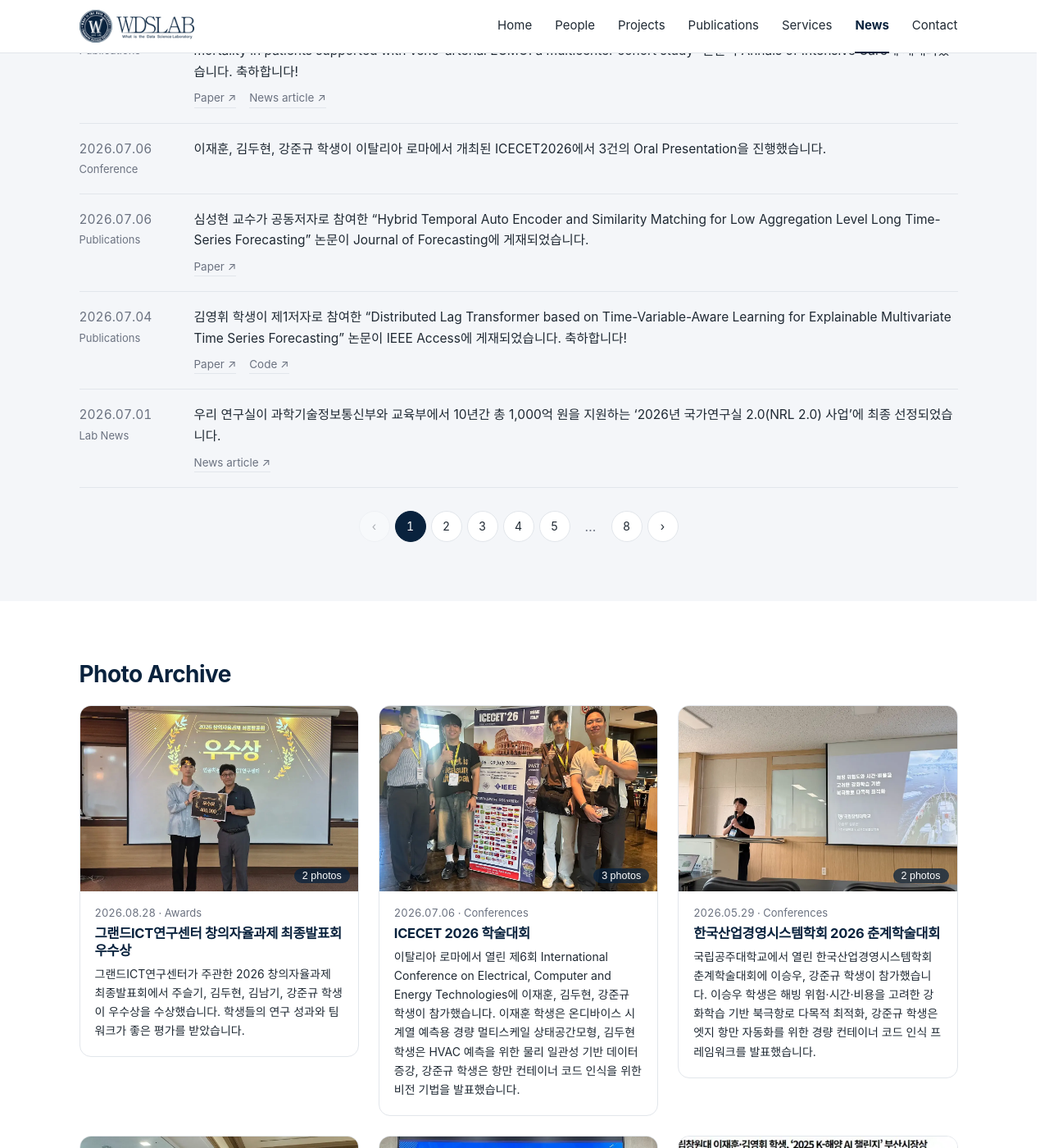
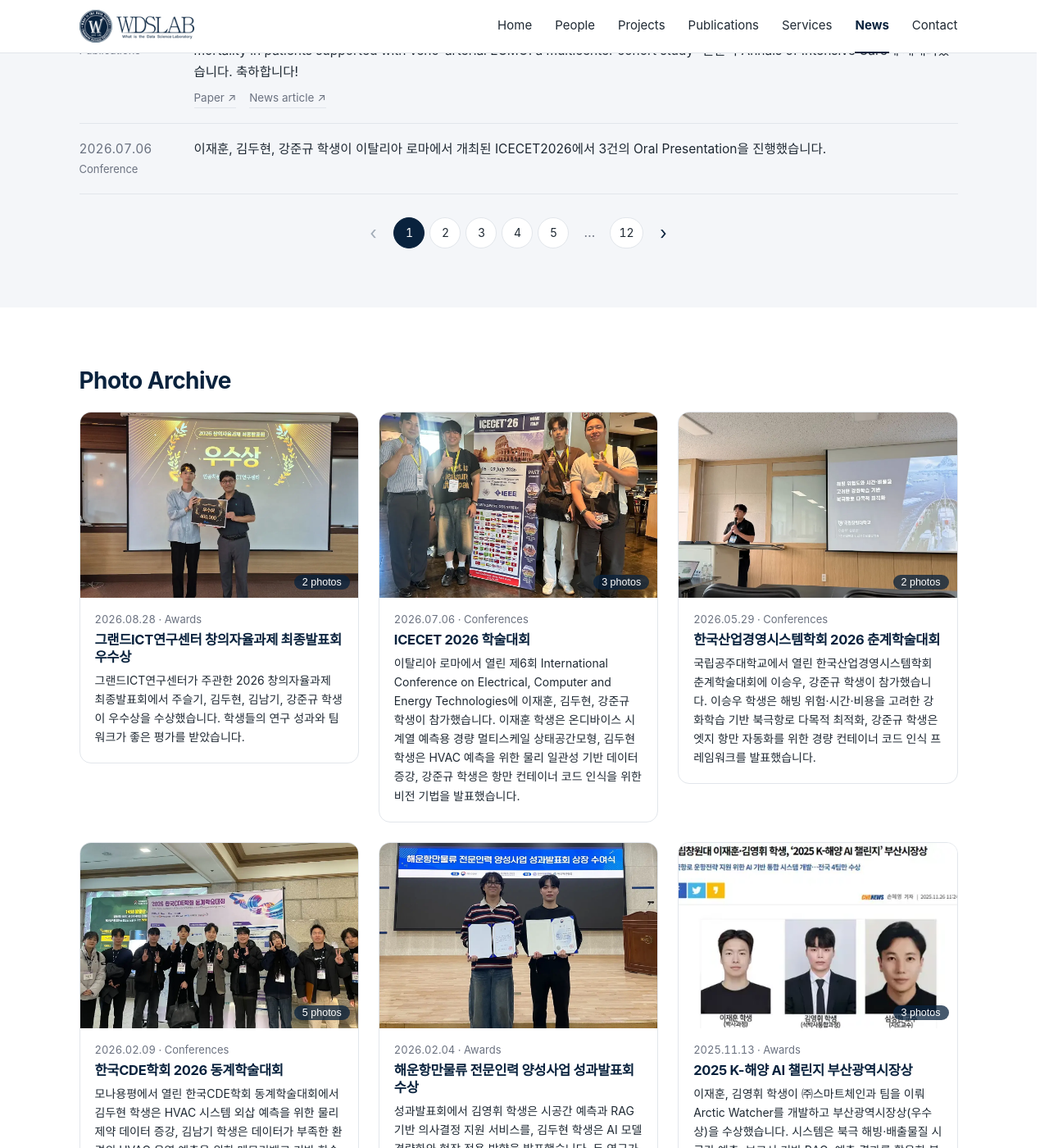
Before and after one commit to WDSLab/wdslab.github.io, a Jekyll site: the page built from _pages/news.html, in a window 1280 px wide and 1400 px high, scrolled down 887 px. Shown: the whole window at 82% size. Built offline with Jekyll 4.4.1, drawn with Linux system fonts in a browser that asks for light colours; some web fonts are replaced.

Commit message:
목록 3곳(News·Projects·Publications) 한 쪽 7개씩, 쪽 넘김 ‹ › 는 원 없는 꺾쇠로

```diff
--- a/_layouts/default.html
+++ b/_layouts/default.html
@@ -11,7 +11,7 @@
   <style>.restoring main, .restoring .footer { visibility: hidden; }</style>
   <script>(function(){try{var n=performance.getEntriesByType('navigation')[0];if(n&&n.type==='reload'&&!location.hash&&Number(sessionStorage.getItem('scroll:'+location.pathname+location.search))>0){var h=document.documentElement;h.classList.add('restoring');setTimeout(function(){h.classList.remove("restoring")},1200);}}catch(e){}})()</script>
   <link rel="stylesheet" href="https://cdn.jsdelivr.net/gh/orioncactus/pretendard@v1.3.9/dist/web/variable/pretendardvariable-dynamic-subset.min.css"/>
-  <link rel="stylesheet" href="{{ '/assets/site.css' | relative_url }}?v=20261124-tabs"/>
+  <link rel="stylesheet" href="{{ '/assets/site.css' | relative_url }}?v=20261124-pagerarrow"/>
   {% for css in page.styles %}<link rel="stylesheet" href="{{ css | relative_url }}"/>
   {% endfor %}
 </head>
--- a/_pages/news.html
+++ b/_pages/news.html
@@ -20,8 +20,8 @@ scripts: [/assets/gallery.js?v=20261023-reserve4]
   <button type="button" role="tab" data-filter="{{ kv[0] }}" aria-selected="false">{{ kv[1] }} <span>{{ n_kind }}</span></button>
   {%- endfor %}
 </div>
-{%- comment -%} 전체 소식을 10개씩 페이지로 (site.js). 연도 묶음 제목(2026·2025…)은 쪽 안에서 구분선 노릇. 첫 상태(첫 10개 + 페이지 단추)는 빌드 때 미리 그림 — 쪽에 소식이 없는 연도 묶음은 통째로 hidden (site.js 와 같은 기준) {%- endcomment -%}
-{%- assign page_size = 10 -%}
+{%- comment -%} 전체 소식을 7개씩 페이지로 (site.js). 연도 묶음 제목(2026·2025…)은 쪽 안에서 구분선 노릇. 첫 상태(첫 7개 + 페이지 단추)는 빌드 때 미리 그림 — 쪽에 소식이 없는 연도 묶음은 통째로 hidden (site.js 와 같은 기준) {%- endcomment -%}
+{%- assign page_size = 7 -%}
 {%- assign pages = news.size | plus: page_size | minus: 1 | divided_by: page_size -%}
 <div class="news-archive" id="records" data-page-size="{{ page_size }}">
   {%- assign seen = 0 -%}
--- a/_pages/projects.html
+++ b/_pages/projects.html
@@ -16,7 +16,7 @@ scripts: [/assets/projects.js?v=20261023-tlbar]
 {%- assign live = 0 -%}
 {%- for r in site.data.projects -%}{%- assign end_ym = r.period | split: "–" | last | strip -%}{%- if end_ym >= now_ym -%}{%- assign live = live | plus: 1 -%}{%- endif -%}{%- endfor -%}
 {%- assign done = site.data.projects.size | minus: live -%}
-{%- assign page_size = 10 -%}
+{%- assign page_size = 7 -%}
 {%- assign pages = live | plus: page_size | minus: 1 | divided_by: page_size -%}
 {%- comment -%} 진행 중 과제를 끝나는 달 순으로: "끝나는달|순번" 글자를 모아 정렬 {%- endcomment -%}
 {%- assign now_y = site.time | date: "%Y" | plus: 0 -%}{%- assign now_m = site.time | date: "%m" | plus: 0 -%}{%- assign now_i = now_y | times: 12 | plus: now_m -%}
--- a/_pages/publications.html
+++ b/_pages/publications.html
@@ -83,7 +83,7 @@ scripts: [/assets/impact-dashboard.js?v=20261023-tip5]
 </div>
 <p class="legend">Bold names: lab members</p>
 {%- comment -%} 첫 페이지 밖 논문은 처음부터 hidden, 페이지 단추도 미리 그려 둔다 — site.js 는 같은 모양을 다시 그릴 뿐 (스크립트 전후 길이가 같아야 화면·스크롤바가 안 움직임) {%- endcomment -%}
-{%- assign page_size = 10 -%}
+{%- assign page_size = 7 -%}
 {%- assign pages = pubs.size | plus: page_size | minus: 1 | divided_by: page_size -%}
 <div class="pub-list" id="records" data-page-size="{{ page_size }}">
 {%- for p in pubs %}{% if forloop.index > page_size %}{% assign rec_hidden = true %}{% else %}{% assign rec_hidden = false %}{% endif %}{% include publication-record.html paper=p hidden=rec_hidden %}{% endfor -%}
--- a/assets/site.css
+++ b/assets/site.css
@@ -269,6 +269,9 @@ html.js.reveal-init main .section > .shell { transition: none; }
 .pager button:hover:not(:disabled) { border-color: var(--navy); }
 .pager button.is-current { background: var(--navy); border-color: var(--navy); color: #fff; }
 .pager button:disabled { opacity: .35; cursor: default; }
+/* 앞·뒤 ‹ › : 숫자와 구분되게 테두리 없는 큰 꺾쇠 (자리 폭은 숫자 단추와 같아 줄 길이 그대로) */
+.pager button[aria-label$=" page"] { border-color: transparent; background: none; font-size: 22px; line-height: 1; color: var(--navy); transition: color .2s ease; }
+.pager button[aria-label$=" page"]:hover:not(:disabled) { border-color: transparent; color: var(--accent); }
 .pager-gap { align-self: center; width: 38px; text-align: center; color: var(--muted); }   /* 단추와 같은 폭 — 줄 길이가 쪽마다 안 변함 */
 
 /* Contact: 왼쪽 안내 문장 + 항목 3줄(이름표 | 내용), 오른쪽 지도 */
```
